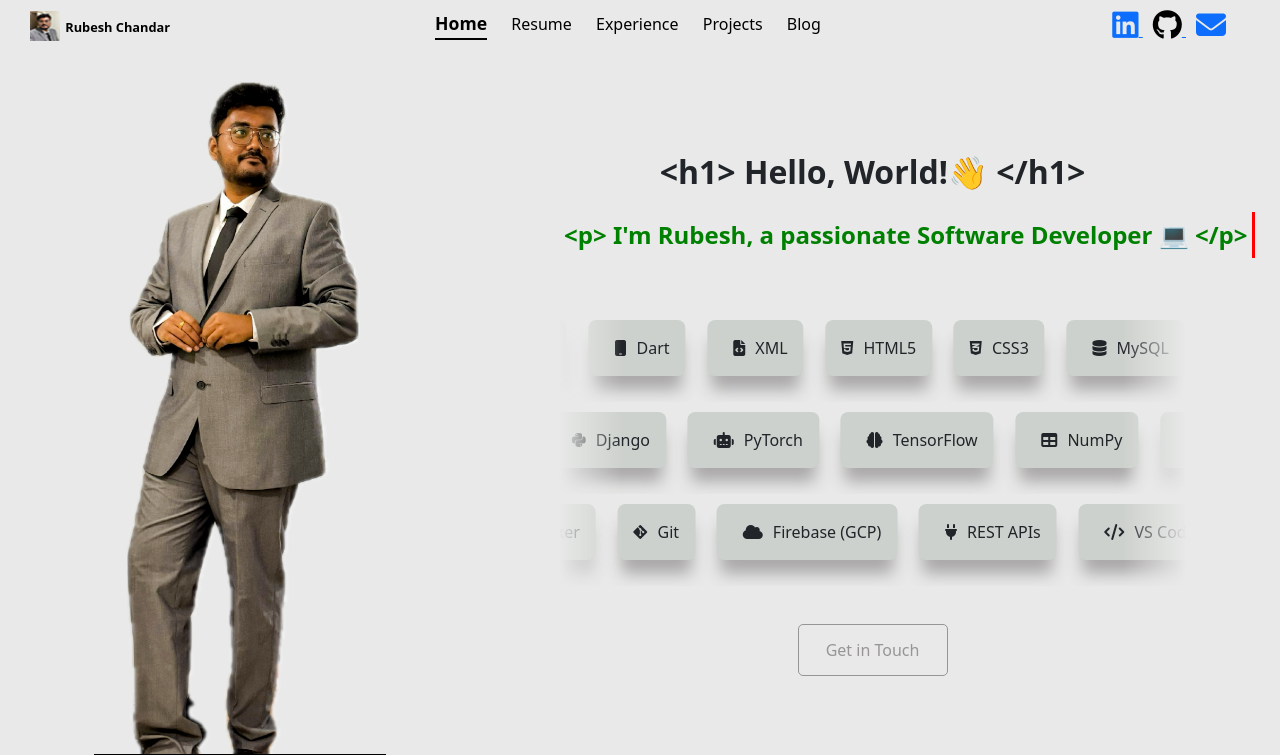
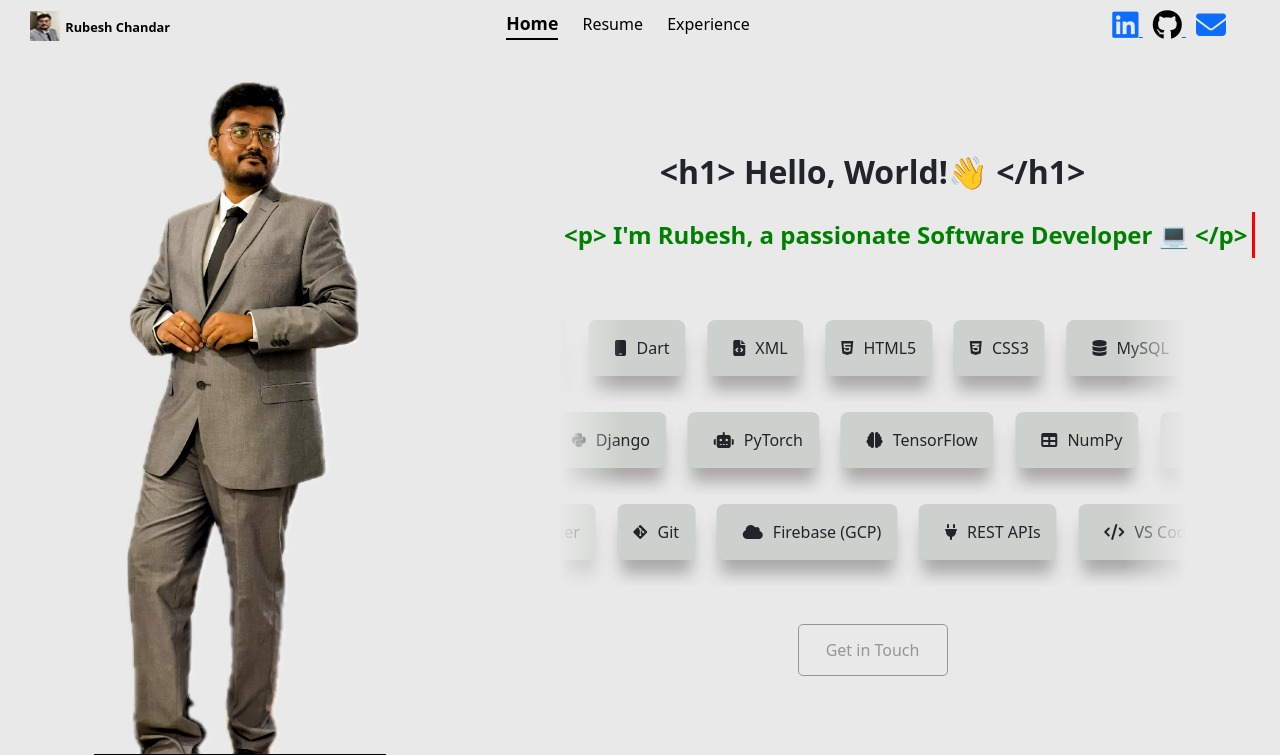
Before and after one commit to RubeshChandar/portfolio, a Django app: page / in a window 1280 px wide. Shown: the top 755 px of the page. Run offline with Django 5.2, Linux system fonts and the light colour scheme; parts of the project's set-up code (start-up, migrations or seed data) failed here and were passed over; some libraries are stand-ins or nearby versions.

Commit message:
dockerizing

```diff
--- a/portfolio/settings.py
+++ b/portfolio/settings.py
@@ -1,5 +1,7 @@
 from pathlib import Path
 from os import getenv
+from dotenv import load_dotenv
+load_dotenv(".env")
 
 BASE_DIR = Path(__file__).resolve().parent.parent
 
--- a/requirements.txt
+++ b/requirements.txt
@@ -9,6 +9,7 @@ jsbeautifier==1.15.1
 json5==0.10.0
 pathspec==0.12.1
 pillow==11.0.0
+python-dotenv==1.0.1
 PyYAML==6.0.2
 regex==2024.11.6
 six==1.17.0
--- a/templates/nav.html
+++ b/templates/nav.html
@@ -16,8 +16,8 @@
             <a href="{% url "home" %}" class="{% if url_name == 'home' %}active{% endif %}">Home</a>
             <a href="{% url "resume" %}" class="{% if url_name == 'resume' %}active{% endif %}">Resume</a>
             <a href="{% url "exp" %}" class="{% if url_name == 'exp' %}active{% endif %}">Experience</a>
-            <a href="">Projects</a>
-            <a href="">Blog</a>
+            {% comment %} <a href="">Projects</a> {% endcomment %}
+            {% comment %} <a href="">Blog</a> {% endcomment %}
         </div>
         {% endwith %}
 
```
Also changed, not shown: 3 other files.
